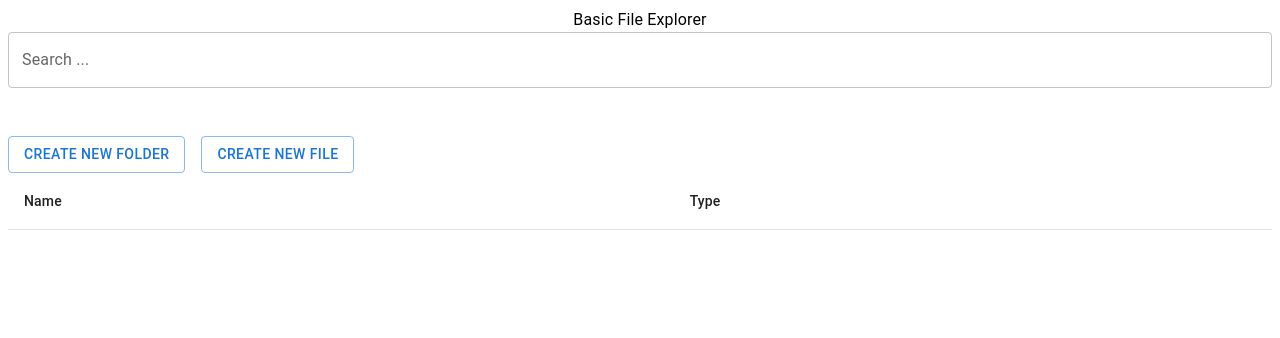
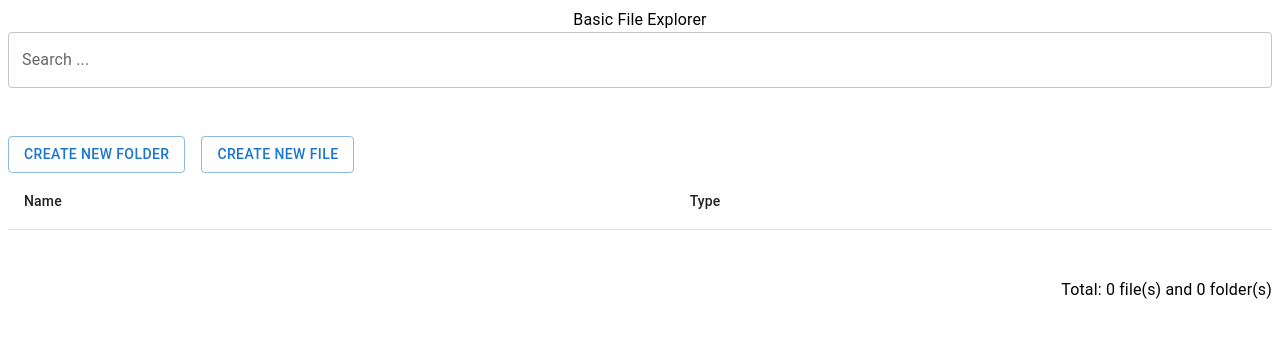
Before and after one commit to karthick1108/react-typescript, a React (Create React App) app: page / in a window 1280 px wide. Shown: the top 338 px of the page. Built offline with nearby package versions, Linux system fonts and the light colour scheme.

Commit message:
Add count to the bottom

```diff
--- a/src/Home.tsx
+++ b/src/Home.tsx
@@ -77,6 +77,19 @@ const Home: React.FC = () => {
     }
   };
 
+  const saveLocalData = () => {
+    localStorage.setItem("data", JSON.stringify(data));
+  };
+
+  const getLocalData = () => {
+    if (localStorage.getItem("data") === null) {
+      localStorage.setItem("data", JSON.stringify([]));
+    } else {
+      let dataLocal = JSON.parse(localStorage.getItem("data") || "{}");
+      setData(dataLocal);
+    }
+  };
+
   const filteredData = React.useMemo(() => {
     if (!searchText) {
       return data;
@@ -88,6 +101,21 @@ const Home: React.FC = () => {
 
     return newData;
   }, [searchText, data]);
+
+  const totalCount = () => {
+    const fileCount = filteredData.filter(
+      (element) => element.type === "file"
+    ).length;
+    const folderCount = filteredData.filter(
+      (element) => element.type === "folder"
+    ).length;
+
+    return `${fileCount} file(s) and ${folderCount} folder(s)`;
+  };
+
+  //   React.useEffect(() => {
+  //     saveLocalData();
+  //   }, [data]);
 
   return (
     <div>
@@ -112,7 +140,7 @@ const Home: React.FC = () => {
           Create New File
         </Button>
       </Stack>
-      <Table sx={{ minWidth: 650 }} aria-label="simple table">
+      <Table style={{ marginBottom: "48px" }} aria-label="simple table">
         <TableHead>
           <TableRow>
             <TableCell>Name</TableCell>
@@ -120,7 +148,7 @@ const Home: React.FC = () => {
           </TableRow>
         </TableHead>
         <TableBody>
-          {filteredData?.map((row) => (
+          {filteredData.map((row) => (
             <TableRow onDoubleClick={() => handleDoubleClick(row)}>
               <TableCell>{row.name}</TableCell>
               <TableCell>{row.type}</TableCell>
@@ -128,6 +156,13 @@ const Home: React.FC = () => {
           ))}
         </TableBody>
       </Table>
+
+      <div>
+        <Typography style={{ display: "flex", justifyContent: "right" }}>
+          Total: {totalCount()}
+        </Typography>
+      </div>
+
       <FileExplorerModal
         open={open}
         type={modalType}
```
